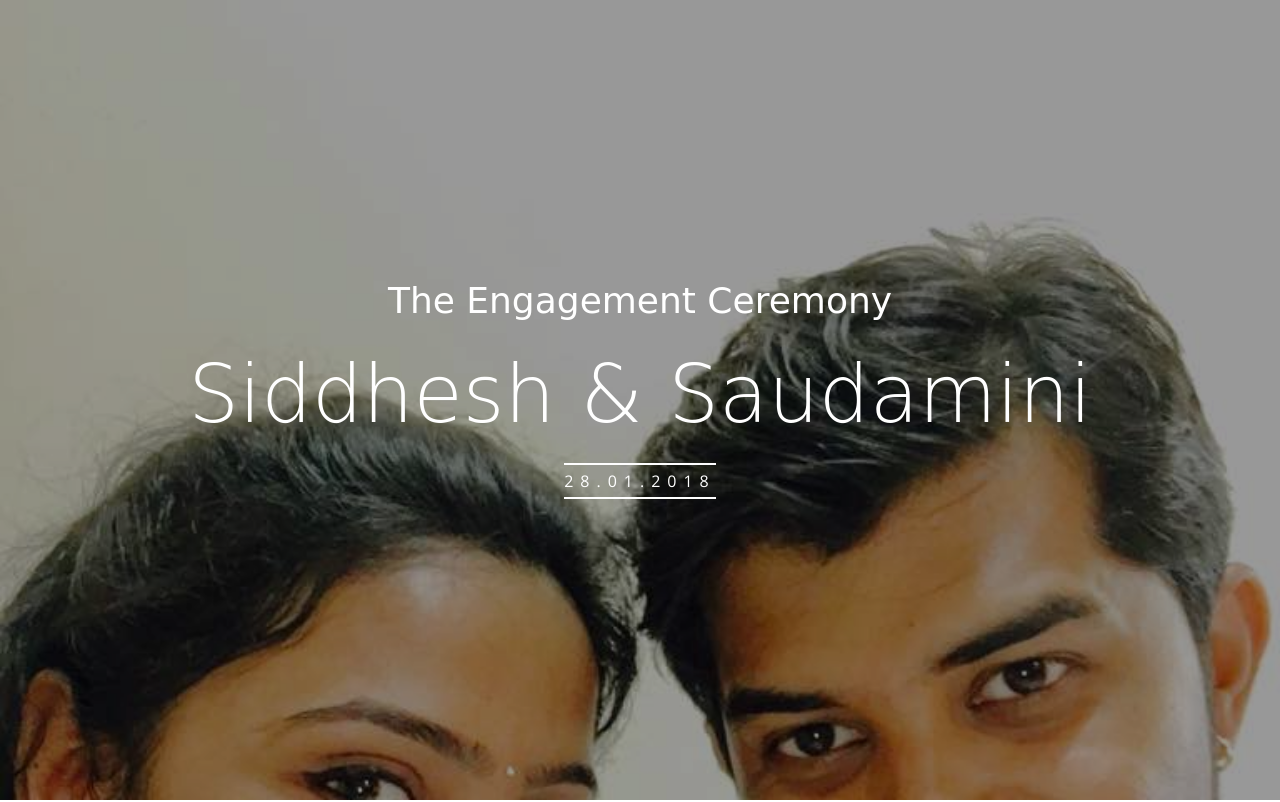
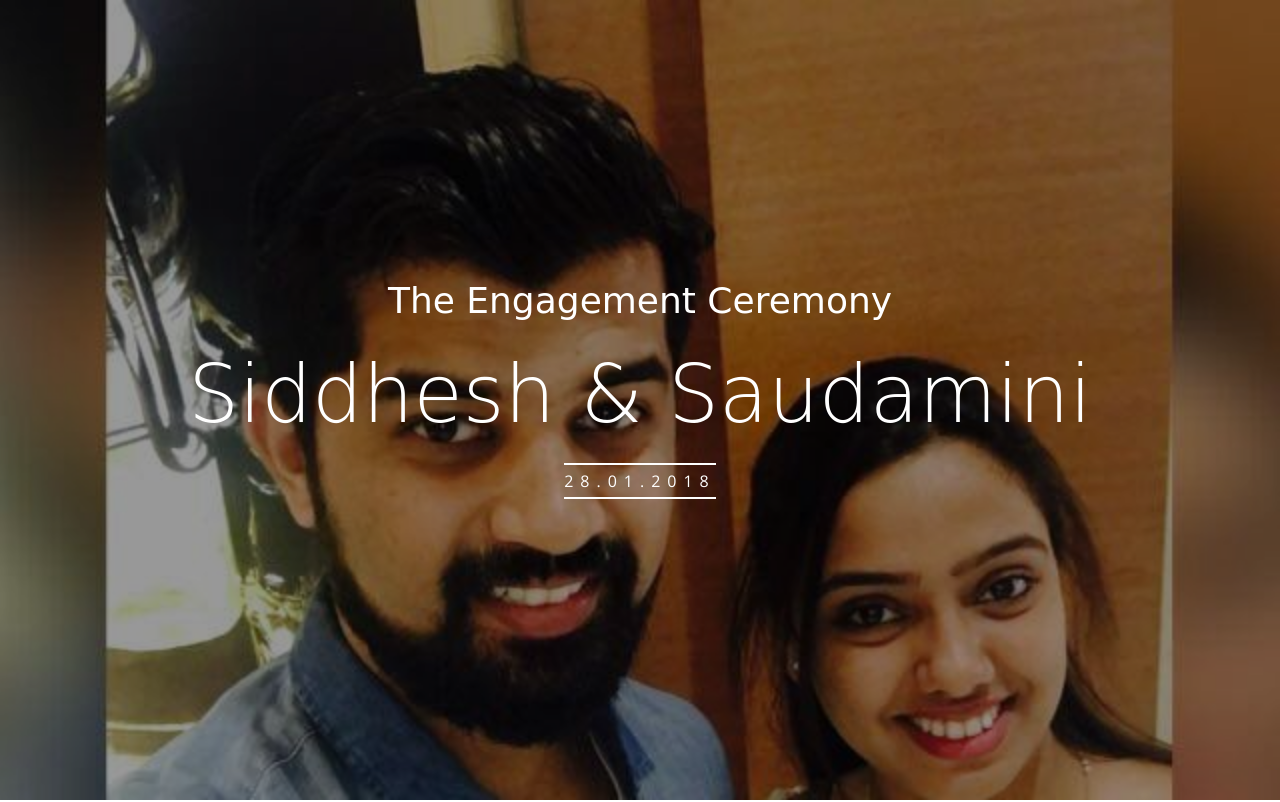
Before and after one commit to sidWedsau/sidWedSau.github.io, a website: page index.html in a window 1280 px wide. Shown: the top 802 px of the page. Drawn offline with nearby package versions, Linux system fonts and the light colour scheme; some packages are replaced by stand-ins of ours; no server answers; files whose address does not match are found by name; a web font is replaced by a local one.

Commit message:
updated an image path

```diff
--- a/index.html
+++ b/index.html
@@ -72,7 +72,7 @@
 
 		<div class="fh5co-hero" data-section="home">
 			<div class="fh5co-overlay"></div>
-			<div class="fh5co-cover text-center" data-stellar-background-ratio="0.5" style="background-image: url(images/IMG-20170529-WA0005.jpg);">
+			<div class="fh5co-cover text-center" data-stellar-background-ratio="0.5" style="background-image: url(images/IMG-20180112-WA0019.jpg);">
 				<div class="display-t">
 					<div class="display-tc">
 						<div class="container">
```
